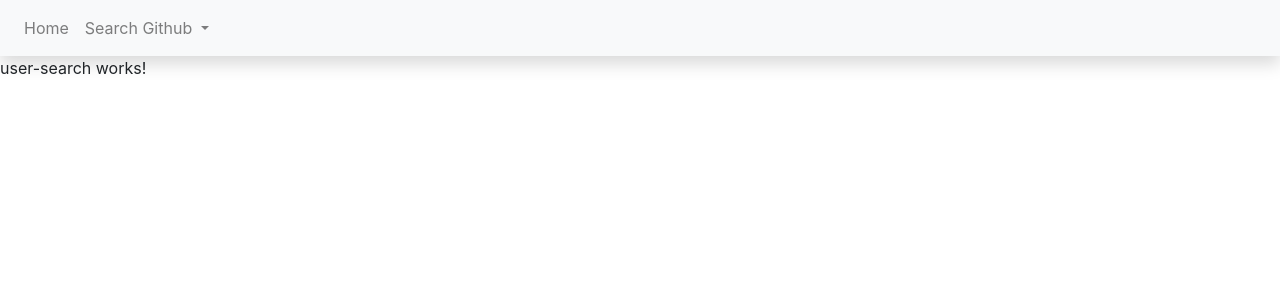
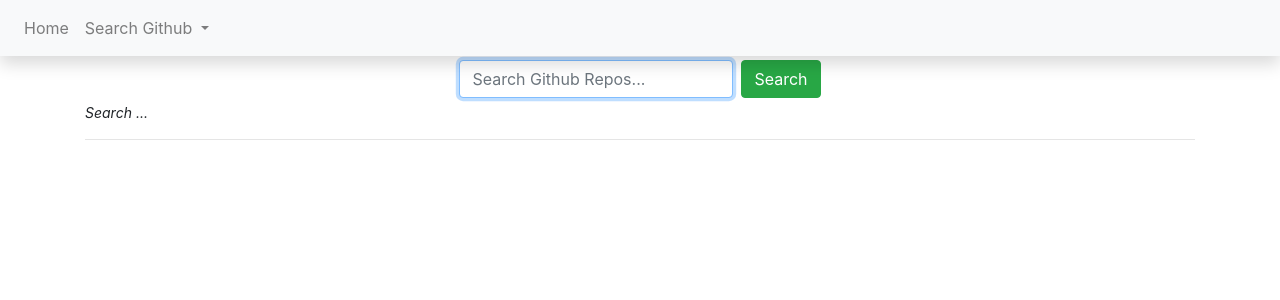
Before and after one commit to cephaske254/githubsearch, an Angular app: page /search/users in a window 1280 px wide. Shown: the top 300 px of the page. Built offline with nearby package versions, Linux system fonts and the light colour scheme.

Commit message:
created user search component

```diff
--- a/src/app/repo-search/repo-search.component.ts
+++ b/src/app/repo-search/repo-search.component.ts
@@ -20,6 +20,10 @@ export class RepoSearchComponent implements OnInit {
       this.http.get<RepoSearchInterface>(this.apiUrl + this.searchKeywords).toPromise().then(data => {
         this.items = data['items'];
         this.total_count = data['total_count'];
+        proceed();
+      },error=>{
+        //terminate if failed
+        terminate();
       })
     });
     searchPromise;
--- a/src/app/user-search/user-search.component.html
+++ b/src/app/user-search/user-search.component.html
@@ -1 +1,22 @@
-<p>user-search works!</p>
+<div class="container">
+    <div class="row justify-content-center">
+        <form action="#" (submit)="searchUsers()" #repoSearchForm="ngForm" class="form-inline">
+            <div class="form-group p-1">
+                <input type="text" class="form-control" placeholder="Search Github Repos..." [(ngModel)]="searchKeywords" name="searchKeywords">
+            </div>
+            <div class="btn-group p-1">
+                <button class="btn btn-success">Search</button>
+            </div>
+        </form>
+    </div>
+    <p class="small font-italic m-0">Search {{searchKeywords}}...</p>
+    <hr>
+    <div class="row text-capitalize">
+        <div class="col-lg-3 col-md-4 col-sm-6 p-1" *ngFor="let item of items;let i=index">
+            <a href="{{item.html_url}}" target="_blank" class="nav-link p-1 m-0 border-bottom">
+                <span class="font-weight-bold">{{item.name}}</span><br>
+                <span class="small">{{item.owner.login}}</span>
+            </a>
+        </div>
+    </div>
+</div>
--- a/src/app/user-search/user-search.component.ts
+++ b/src/app/user-search/user-search.component.ts
@@ -1,4 +1,5 @@
 import { Component, OnInit } from '@angular/core';
+import { HttpClient } from '@angular/common/http';
 
 @Component({
   selector: 'app-user-search',
@@ -6,10 +7,18 @@ import { Component, OnInit } from '@angular/core';
   styleUrls: ['./user-search.component.css']
 })
 export class UserSearchComponent implements OnInit {
+  searchKeywords:string;
+  apiUrl = 'https://api.github.com/search/repositories?q=';
+  items:[];
+  constructor(private http:HttpClient) { }
+  ngOnInit(): void {}
 
-  constructor() { }
+  searchUsers(){
+    let searchPromise = new Promise((proceed,terminate)=>{
+      this.http.get<>(this.apiUrl+this.searchKeywords).toPromise().then(data=>{
 
-  ngOnInit(): void {
+      })
+    })
   }
 
 }
```
Also changed, not shown: 1 other file (tests, documents, lock files or other folders).
